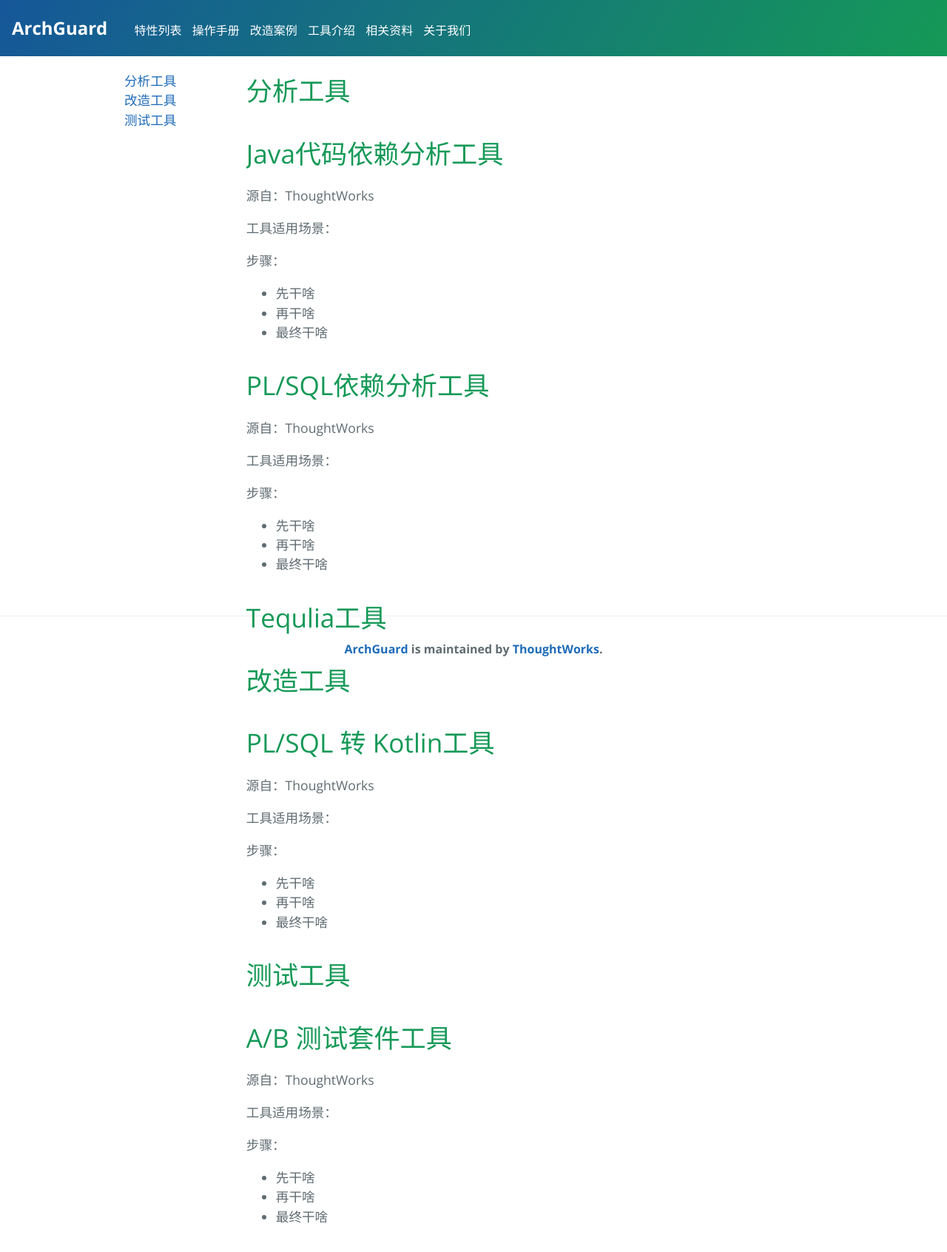
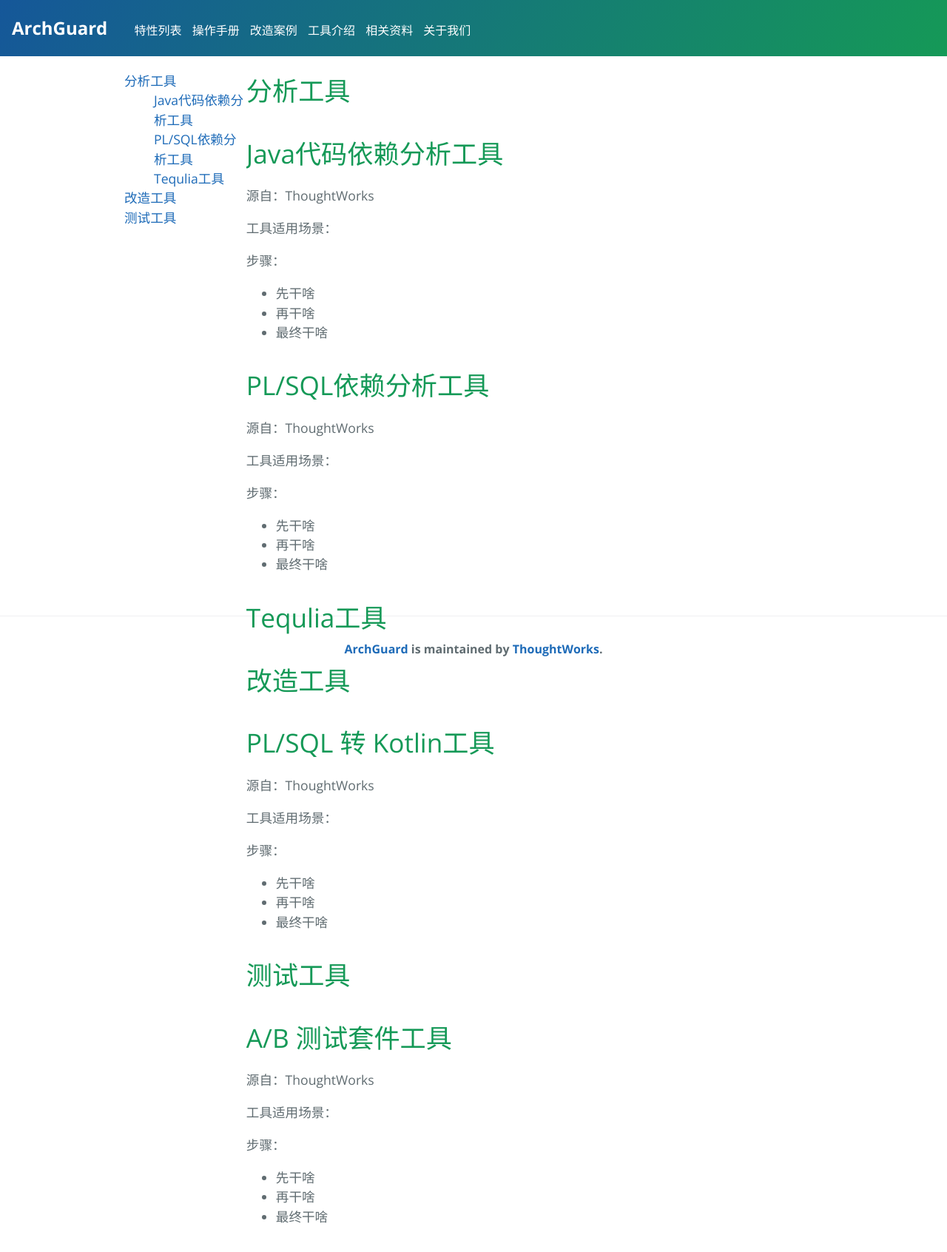
Before and after one commit to archguard/archguard.org, a Jekyll site: the page built from tools.md, in a window 1280 px wide. Shown: the top 1692 px of the page at 74% size. Built offline with Jekyll 4.4.1, drawn with Linux system fonts in a browser that asks for light colours; our own code applies the rules of GitHub Pages for plain Markdown files.

Commit message:
feat: add tool menu

```diff
--- a/_layouts/tool.html
+++ b/_layouts/tool.html
@@ -9,11 +9,17 @@
 <section class="main-content" style="display: flex; justify-content: center; height: 50rem">
     <div style="width: 80%; padding-top: 6rem">
         <div class="left">
-          <ul>
-            <li><a class="tool" id="menu-分析工具" href="/tools#分析工具" title="分析工具">分析工具</a></li>
-            <li><a class="tool" id="menu-改造工具" href="/tools#改造工具" title="改造工具">改造工具</a></li>
-            <li><a class="tool" id="menu-测试工具" href="/tools#测试工具" title="测试工具">测试工具</a></li>
-          </ul>
+            <ul>
+                <li><a class="tool" id="menu-分析工具" href="/tools#分析工具" title="分析工具">分析工具</a>
+                    <ul>
+                        <li><a class="tool" id="menu-java" href="/tools#Java代码依赖分析工具" title="Java代码依赖分析工具">Java代码依赖分析工具</a></li>
+                        <li><a class="tool" id="menu-sql" href="/tools#PL/SQL依赖分析工具" title="PL/SQL依赖分析工具">PL/SQL依赖分析工具</a></li>
+                        <li><a class="tool" id="menu-tequlia" href="/tools#Tequlia工具" title="Tequlia工具">Tequlia工具</a></li>
+                    </ul>
+                </li>
+                <li><a class="tool" id="menu-改造工具" href="/tools#改造工具" title="改造工具">改造工具</a></li>
+                <li><a class="tool" id="menu-测试工具" href="/tools#测试工具" title="测试工具">测试工具</a></li>
+            </ul>
         </div>
         <div class="right">
             {{ content }}
```
